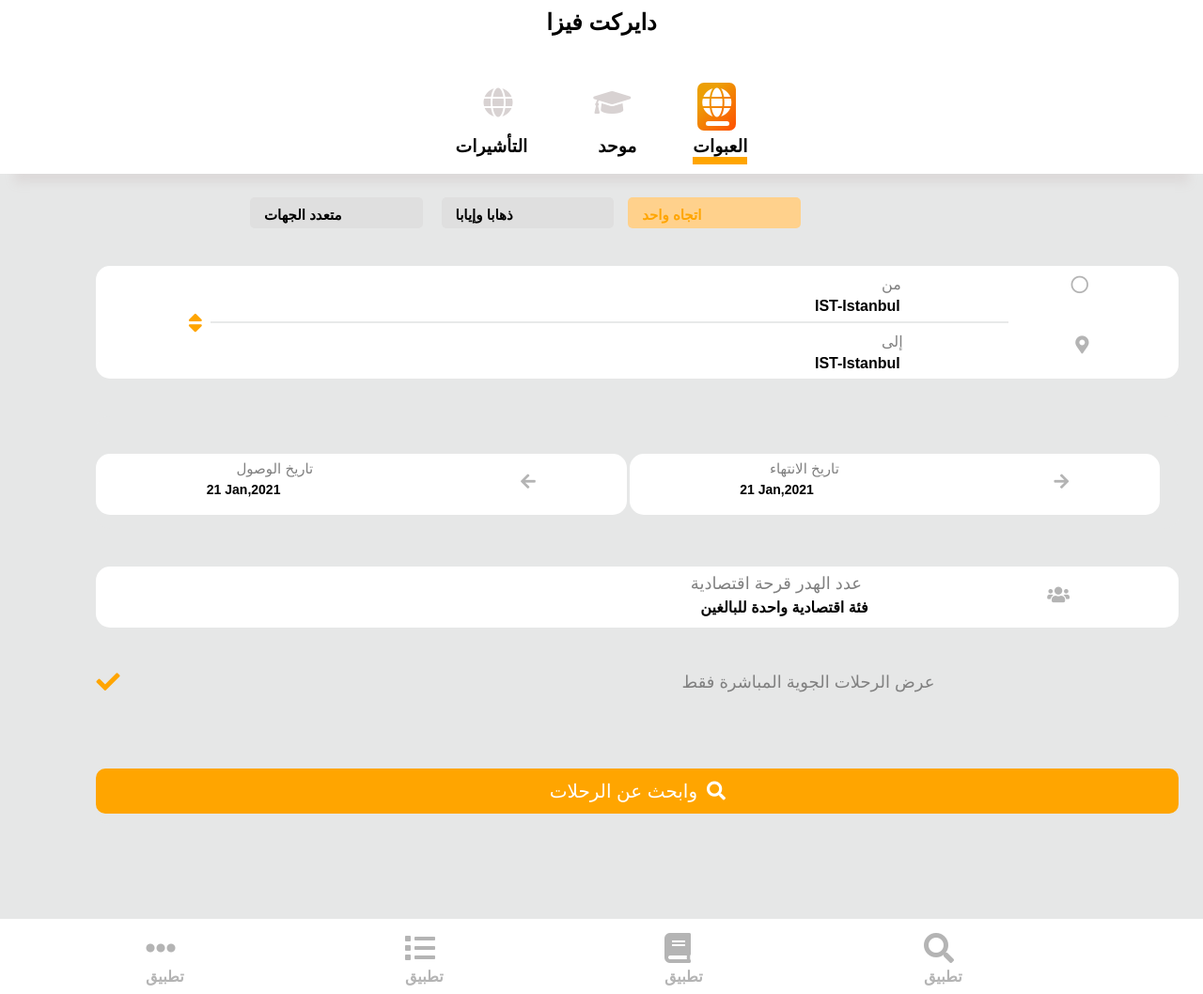
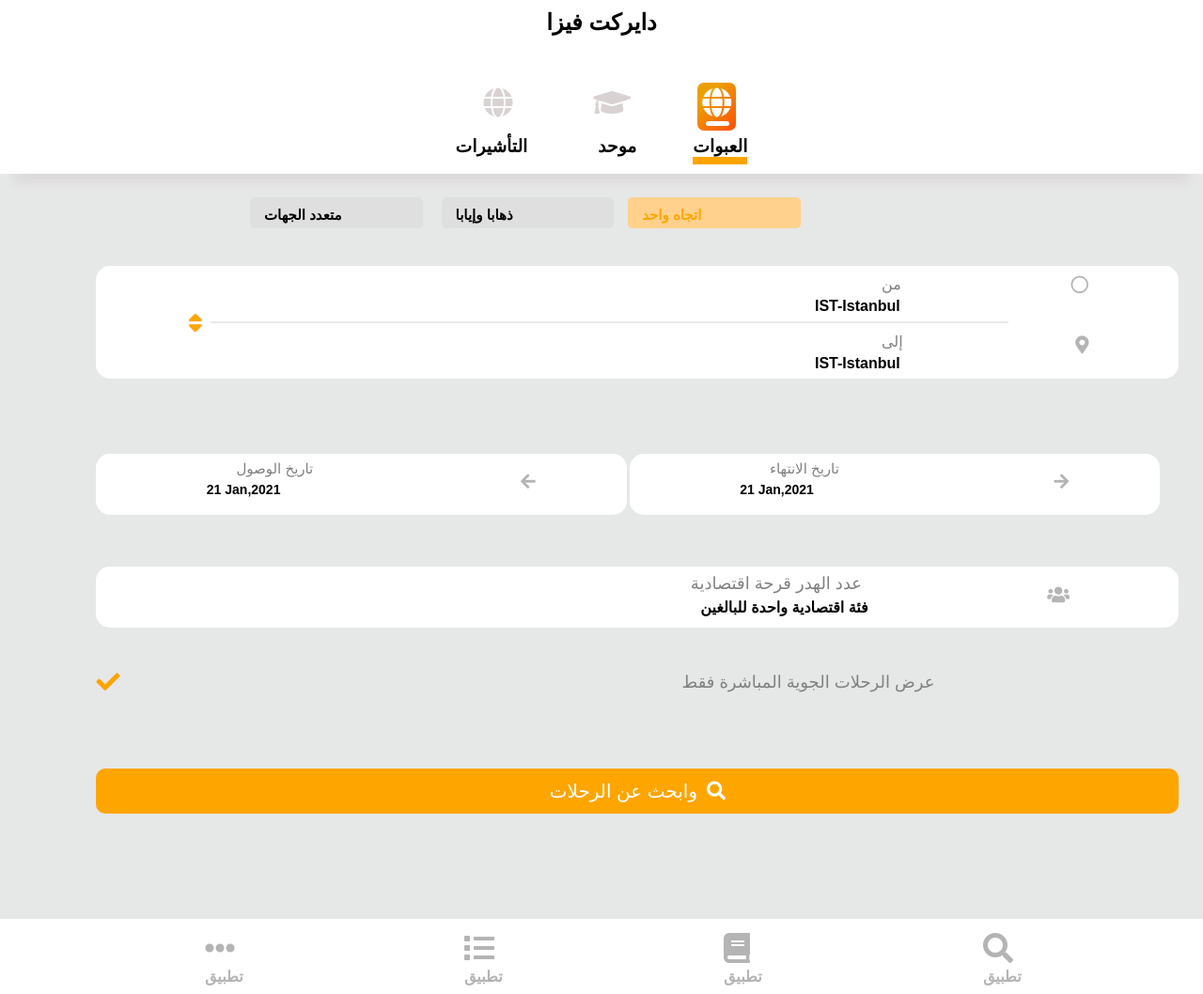
Before and after one commit to Sangrazeali/ArabicApp, a plain HTML site: page index.html in a window 1280 px wide. Shown: the whole page at 94% size. Drawn offline with Linux system fonts and the light colour scheme.

```diff
--- a/style.css
+++ b/style.css
@@ -720,9 +720,4 @@
         margin-left: 26%;
     }
 
-    .menu1 {
-        margin-left: 27px;
-    }
 }
-
-*/
```
